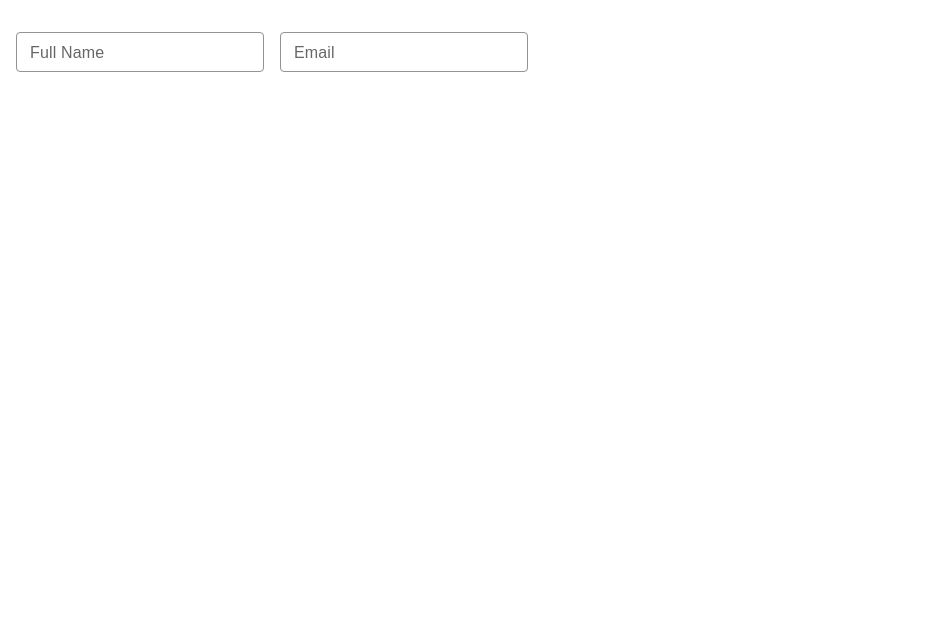
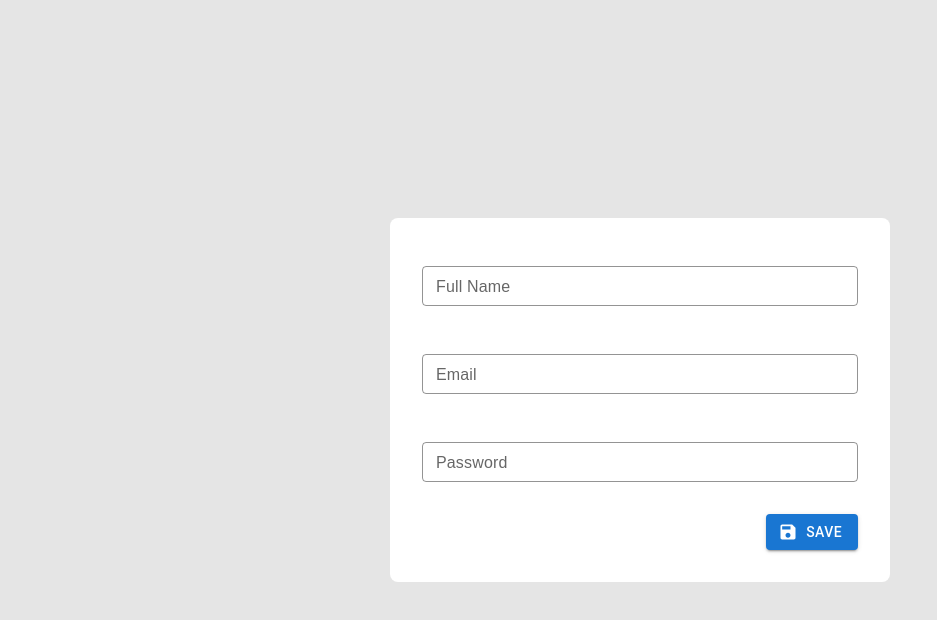
Before and after one commit to b-limitless/test, a React (Create React App) app in the folder frontend/: page /signup in a window 1280 px wide. Shown: the top 620 px of the page, without its empty margins (0-937 px from the left). Built offline with nearby package versions, Linux system fonts and the light colour scheme.

Commit message:
adding initial form for signup

```diff
--- a/frontend/package.json
+++ b/frontend/package.json
@@ -6,6 +6,7 @@
     "@emotion/react": "^11.13.3",
     "@emotion/styled": "^11.13.0",
     "@mui/icons-material": "^6.1.6",
+    "@mui/lab": "^6.0.0-beta.14",
     "@mui/material": "^6.1.6",
     "@testing-library/jest-dom": "^5.17.0",
     "@testing-library/react": "^13.4.0",
@@ -18,6 +19,7 @@
     "react-dom": "^18.3.1",
     "react-router-dom": "^6.28.0",
     "react-scripts": "5.0.1",
+    "sass": "^1.80.6",
     "typescript": "^4.9.5",
     "web-vitals": "^2.1.4"
   },
--- a/frontend/src/App.tsx
+++ b/frontend/src/App.tsx
@@ -2,6 +2,7 @@
 import React, { Suspense, lazy } from "react";
 import { Route, BrowserRouter as Router, Routes } from "react-router-dom";
 
+import './styles/index.scss';
 
 const Signin = lazy(() => import("./pages/auth/signin/signin"));
 const Signup = lazy(() => import("./pages/auth/signup/signup"));
--- a/frontend/src/common/DynamicForm/index.tsx
+++ b/frontend/src/common/DynamicForm/index.tsx
@@ -1,6 +1,8 @@
 import { Save } from "@mui/icons-material";
-import { Box, Grid2, TextField } from "@mui/material";
+import { Box, Grid2, TextField, } from "@mui/material";
 import { Input } from "../../components/Input";
+import { LoadingButton } from "@mui/lab";
+
 
 
 
@@ -31,8 +33,8 @@ const DynamicForm: React.FC<DynamicFormProps> = ({
   saving,
 }) => {
   return (
-    <Box>
-      <Grid2 container spacing={2}>
+
+    <Grid2 container >
       {formSchema.map((field, index) => {
         const error = errors[field.field];
 
@@ -40,13 +42,15 @@ const DynamicForm: React.FC<DynamicFormProps> = ({
           <Grid2
             key={index}
             component="div"
+            size={{ xs: 12, md: field.colSpan }}
+
           >
             {field.type === "text" && (
               <Input
                 label={field.label}
                 name={field.field}
                 value={formData[field.field] || ""}
-                  onChange={(e:any) =>
+                onChange={(e: any) =>
                   setFormData({ ...formData, [field.field]: e.target.value })
                 }
                 fullWidth
@@ -57,10 +61,9 @@ const DynamicForm: React.FC<DynamicFormProps> = ({
               />
             )}
 
-
             {field.type === "button" && (
               <Grid2 container justifyContent="flex-end" component="div">
-                  {/* <LoadingButton
+                <LoadingButton
                   onClick={handleSubmit}
                   loading={saving}
                   loadingPosition="start"
@@ -68,14 +71,14 @@ const DynamicForm: React.FC<DynamicFormProps> = ({
                   variant="contained"
                 >
                   Save
-                  </LoadingButton> */}
+                </LoadingButton>
               </Grid2>
             )}
           </Grid2>
         );
       })}
     </Grid2>
-    </Box>
+
   );
 };
 
--- /dev/null
+++ b/frontend/src/pages/auth/signup/signup.scss
@@ -0,0 +1,13 @@
+.form_container {
+  min-width: 100vw;
+  min-height: 100vh;
+  display: grid;
+  place-items: center;
+
+  .form {
+    padding: 2rem;
+    border-radius: 8px;
+    max-width: 500px;
+    background-color: #fff;
+  }
+}
--- a/frontend/src/pages/auth/signup/signup.tsx
+++ b/frontend/src/pages/auth/signup/signup.tsx
@@ -3,6 +3,7 @@ import { useEffect, useState } from 'react';
 import { useNavigate } from 'react-router-dom';
 import { userSchema } from './user-schema';
 import DynamicForm from '../../../common/DynamicForm';
+import './signup.scss';
 
 export default function Create() {
   const navigate = useNavigate();
@@ -19,15 +20,15 @@ export default function Create() {
   });
 
 
-  const handleChange = (e:any) => {
+  const handleChange = (e: any) => {
     const { name, value, type, checked } = e.target;
-    setFormData((prev:any) => ({
+    setFormData((prev: any) => ({
       ...prev,
       [name]: type === 'checkbox' ? checked : value,
     }));
   };
 
-  const handleSubmit = async (e:any) => {
+  const handleSubmit = async (e: any) => {
     try {
       // Submit the form to service
     } catch (err) {
@@ -36,8 +37,8 @@ export default function Create() {
   };
 
   const validateForm = () => {
-    const newErrors:any = {};
-    userSchema.forEach((field:any) => {
+    const newErrors: any = {};
+    userSchema.forEach((field: any) => {
       const value = formData[field.field];
 
       // Check if regex exists and validate value with regex
@@ -73,15 +74,18 @@ export default function Create() {
     // }
   }, []);
 
+  console.log('formData', formData)
+
   return (
     <>
+      <div className="form_container">
         {/* {error?.data?.message && (
         <FormHelperText sx={{ color: 'red', p: 1 }}>
           {error?.data?.message.toString()}
         </FormHelperText>
       )} */}
 
-      <Box component="form" sx={{ p: 2 }}>
+        <div className="form">
           <DynamicForm
             formSchema={userSchema}
             setFormData={setFormData}
@@ -91,7 +95,13 @@ export default function Create() {
             errors={errors}
             saving={false}
           />
-      </Box>
+        </div>
+
+
+
+
+      </div>
+
     </>
   );
 }
--- a/frontend/src/pages/auth/signup/user-schema.ts
+++ b/frontend/src/pages/auth/signup/user-schema.ts
@@ -4,23 +4,33 @@ export const userSchema:any = [
     field: "name",
     label: "Full Name",
     type: "text",
-    colSpan: 6,
+    colSpan: 12,
     regex: validString,
-    errorMessage: "Invalid version format. Only numbers and dots are allowed.",
+    errorMessage: "Please provide valid full name.",
   },
   {
     field: "email",
     label: "Email",
     type: "text",
-    colSpan: 6,
+    colSpan: 12,
     regex: validString,
     errorMessage:
-      "Invalid base version format. Only numbers and dots are allowed.",
+      "Please provide valid email address.",
+  },
+
+  {
+    field: "password",
+    label: "Password",
+    type: "text",
+    colSpan: 12,
+    regex: validString,
+    errorMessage:
+      "Invalid password.",
   },
 
   {
     field: "submit",
     type: "button",
-    colSpan: 6,
+    colSpan: 12,
   },
 ];
--- /dev/null
+++ b/frontend/src/styles/_base.scss
@@ -0,0 +1,14 @@
+@import './colors';
+*,
+*::after,
+*::before {
+  margin: 0;
+  padding: 0;
+}
+* {
+  box-sizing: border-box;
+}
+
+body {
+    background-color: $gray;
+}
--- /dev/null
+++ b/frontend/src/styles/_colors.scss
@@ -0,0 +1,7 @@
+$primary: #1A1A1C;
+$secondary: #EFBB40;
+$light: #FFFFFF;
+$yellow: #EFBB40;
+$gray: #E5E5E5;
+$light-gray: rgba(0, 0, 0, 0.42); // equivalent to #0000006b in hex
+$red: #d32f2f;
--- /dev/null
+++ b/frontend/src/styles/index.scss
@@ -0,0 +1 @@
+@import './base';
```
Also changed, not shown: 1 other file (tests, documents, lock files or other folders). Lines whose indentation alone changed are shown as unchanged.
